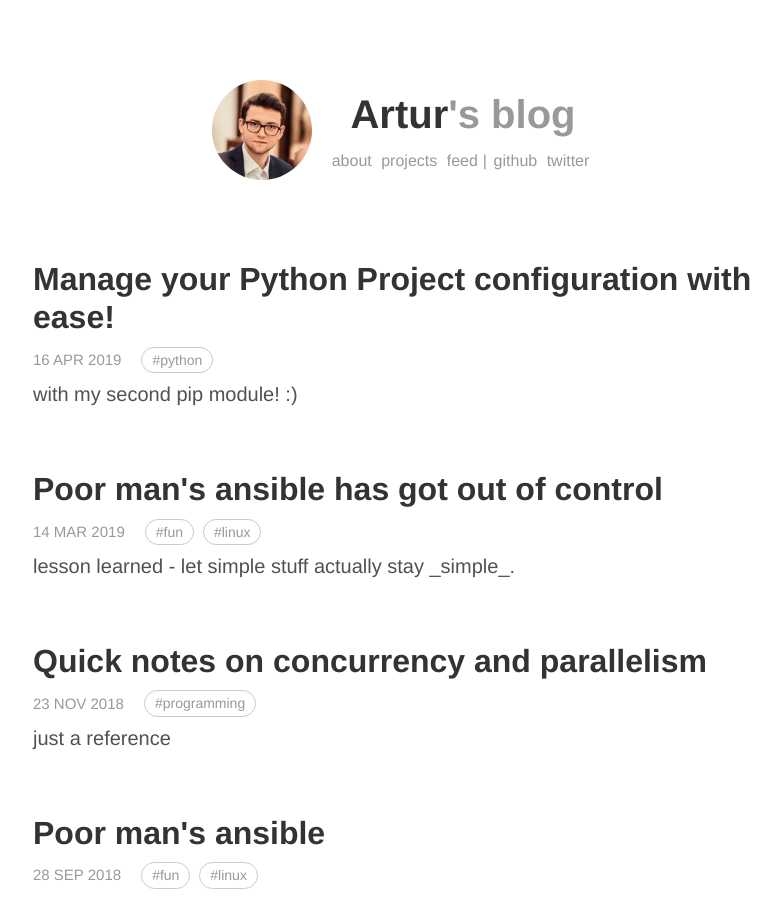
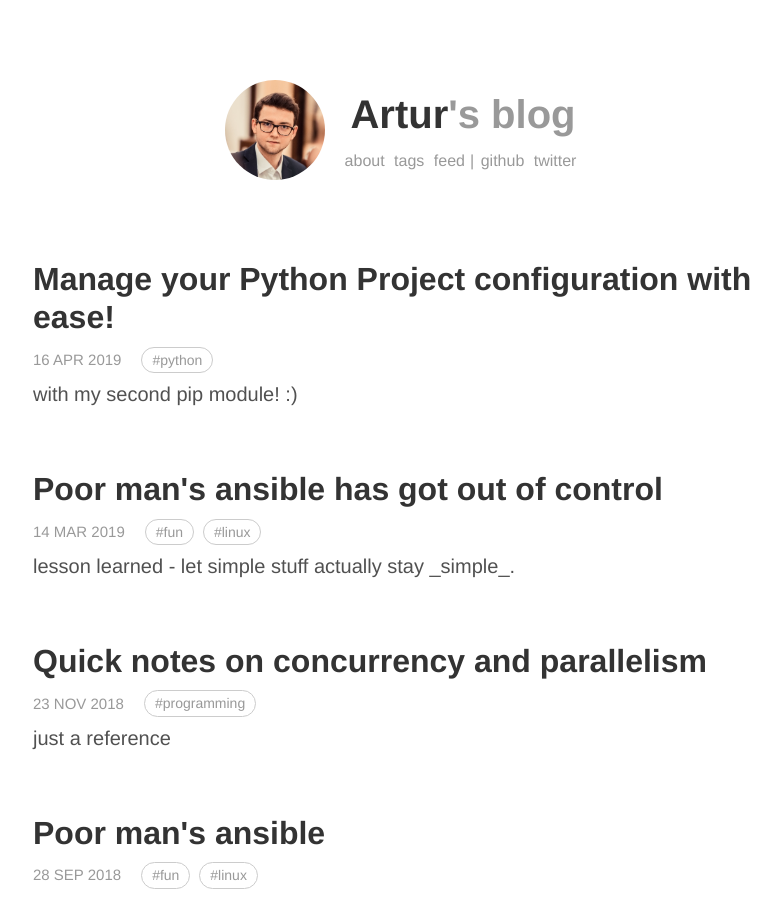
Before and after one commit to arturtamborski/arturtamborski.github.io, a Jekyll site: the page built from pages/index.html, in a window 1280 px wide and 900 px high. Shown: the whole window, without its empty margins (247-1028 px from the left). Built offline with Jekyll 4.4.1, drawn with Linux system fonts in a browser that asks for light colours; comment, search, counter and statistics services are not loaded.

Commit message:
replace projects link with tags

```diff
--- a/_config.yaml
+++ b/_config.yaml
@@ -36,8 +36,8 @@ nav:
   local:
     - name: about
       href: /about
-    - name: projects
-      href: /projects
+    - name: tags
+      href: /tags
     - name: feed
       href: /feed.xml
 
```
